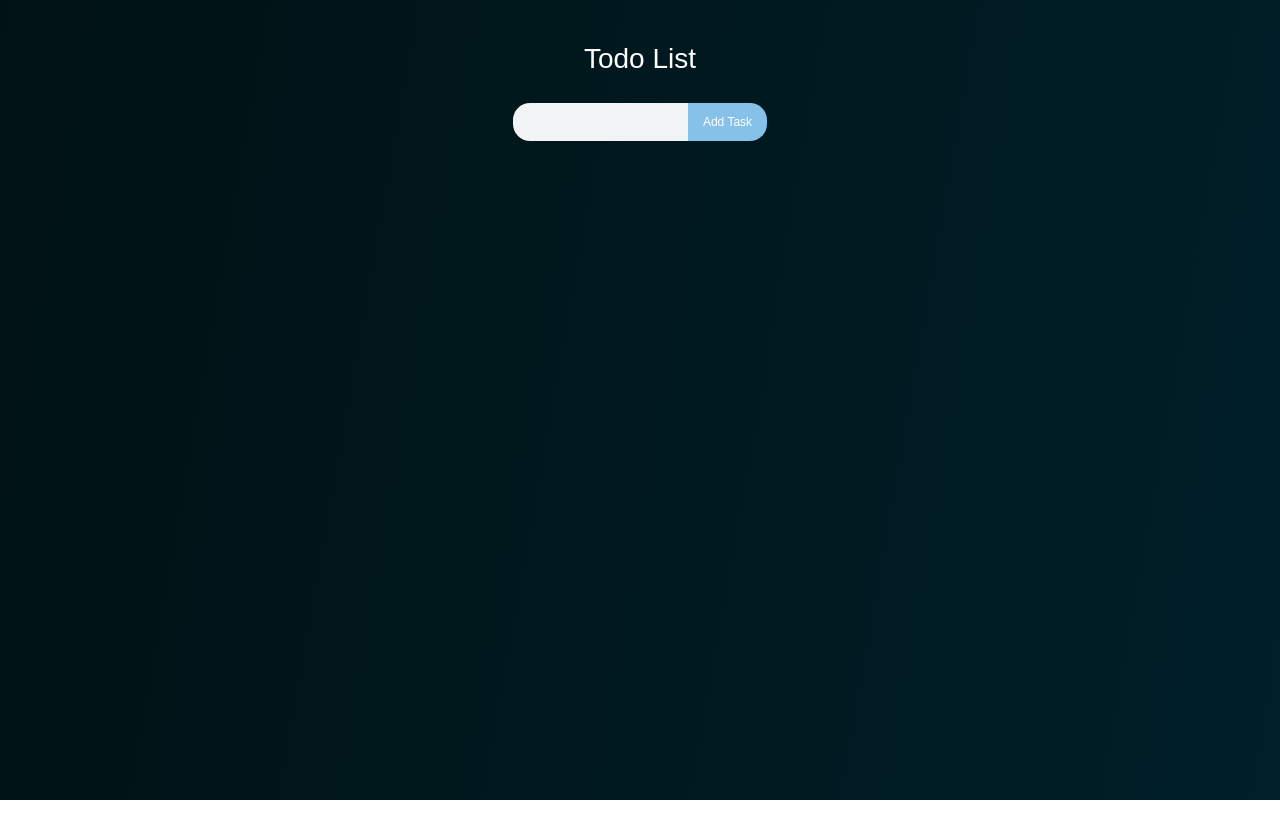
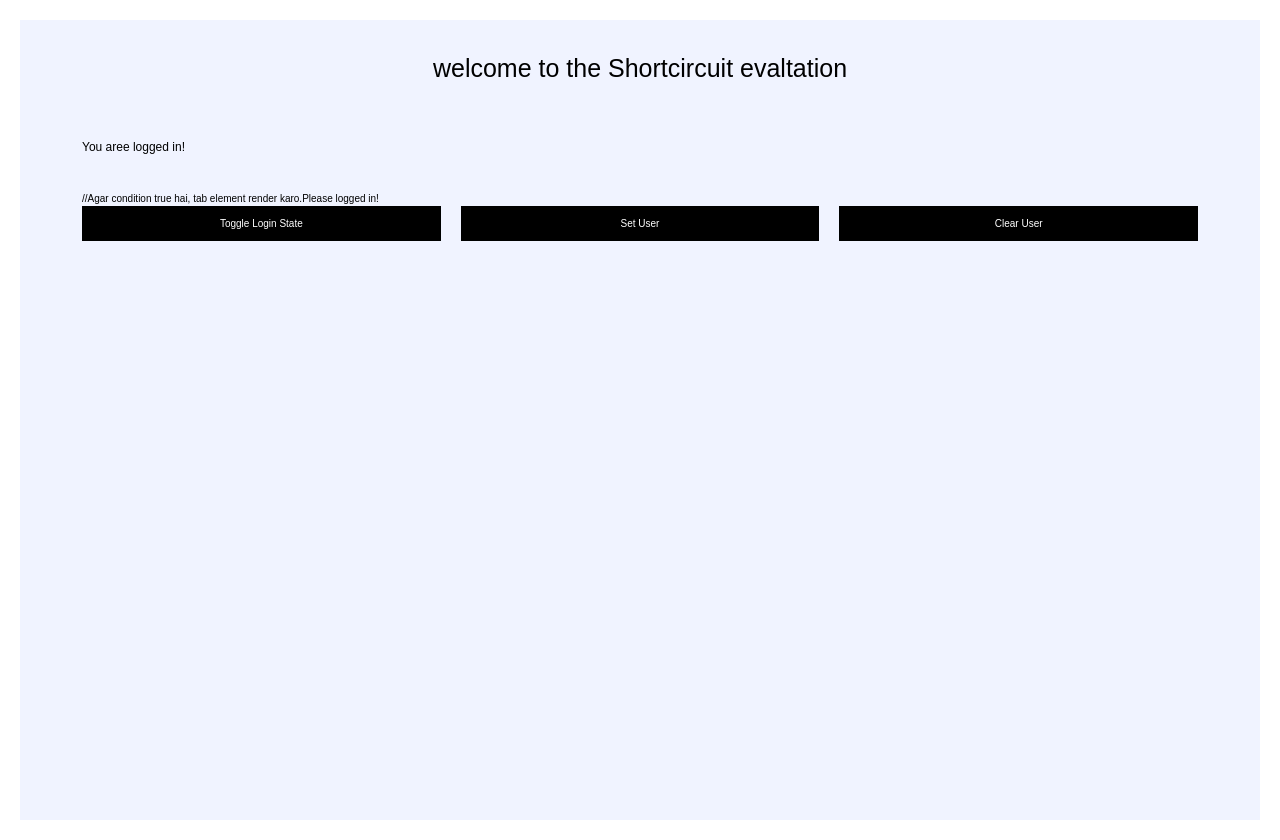
Before and after one commit to kanganamaheshwari0-cmd/react-project, a React (Vite) app in the folder react-project/: page / in a window 1280 px wide. Before the commit the page ends 800 px from the top, so only its background shows below. Built offline with nearby package versions, Linux system fonts and the light colour scheme.

Commit message:
Short circuit Eval in react

```diff
--- a/react-project/src/App.jsx
+++ b/react-project/src/App.jsx
@@ -367,7 +367,8 @@
 // import Profile from "./components/Profile";
 import "./components/EV.css"
 // import { Todo } from './projects/Todo/Todo';
-import { Keys } from './Keys';
+// import { Keys } from './Keys';
+import ShortCircuitExample from './components/ShortCircuit';
 // import State from './components/hooks/State';
 // import { DerivedState } from './components/DerivedState';
 // import { LiftingState } from './components/LiftStateUp';
@@ -386,7 +387,8 @@
   {/* <LiftingState/> */}
   {/* <ToggleSwitch/> */}
       {/* <Todo/> */}
-      <Keys/>
+      {/* <Keys/> */}
+      <ShortCircuitExample/>
   {/* <Sibling/> */}
   </section>
   // <Profile/>
--- /dev/null
+++ b/react-project/src/components/ShortCircuit.jsx
@@ -0,0 +1,29 @@
+import "./hooks/Hooks.css";
+import { useState } from "react";
+
+const ShortCircuitExample = () => {
+    const [isLoggedIn, setIsLoggedIn] = useState(true)
+    //isLoggedIn     → current value
+    //setIsLoggedIn  → value change karne ka function
+    //true Matlab starting mein user logged in hai.
+    const [user, setUser] = useState("")
+    return (
+        <section className="container short-container">
+            <h1>welcome to the Shortcircuit evaltation</h1>
+
+            {isLoggedIn && <p>You aree logged in!</p>} //Agar condition true hai, tab element render karo.
+
+            {user ? `Hello ${user}` : "Please logged in!"}
+
+            <div className="grid-three-cols">
+                <button onClick={() => setIsLoggedIn(!isLoggedIn)}>
+                    Toggle Login State
+                    </button>
+                <button onClick={() => setUser("Kangana maheshwari")}>Set User</button>
+                <button onClick={() => setUser("")}>Clear User</button>
+            </div>
+        </section>
+    );
+};
+
+export default ShortCircuitExample;
--- /dev/null
+++ b/react-project/src/components/hooks/Hooks.css
@@ -0,0 +1,50 @@
+/* Main container */
+.container {
+    width: 100%;
+    min-height: 100vh;
+    padding: 20px;
+    box-sizing: border-box;
+}
+
+/* Short Circuit section */
+.short-container {
+    background-color: #f0f3ff;
+    min-height: 100vh;
+    padding: 30px 5%;
+    box-sizing: border-box;
+}
+
+/* Heading */
+.short-container h1 {
+    text-align: center;
+    font-size: 2.5rem;
+    margin-bottom: 50px;
+}
+
+/* Paragraph */
+.short-container p {
+    font-size: 1.2rem;
+    margin-bottom: 35px;
+}
+
+/* Three buttons in one row */
+.grid-three-cols {
+    display: grid;
+    grid-template-columns: repeat(3, 1fr);
+    gap: 20px;
+}
+
+/* Buttons */
+.grid-three-cols button {
+    background-color: black;
+    color: white;
+    border: none;
+    padding: 10px;
+    cursor: pointer;
+    font-size: 1rem;
+}
+
+/* Button hover */
+.grid-three-cols button:hover {
+    background-color: #333;
+}
```
